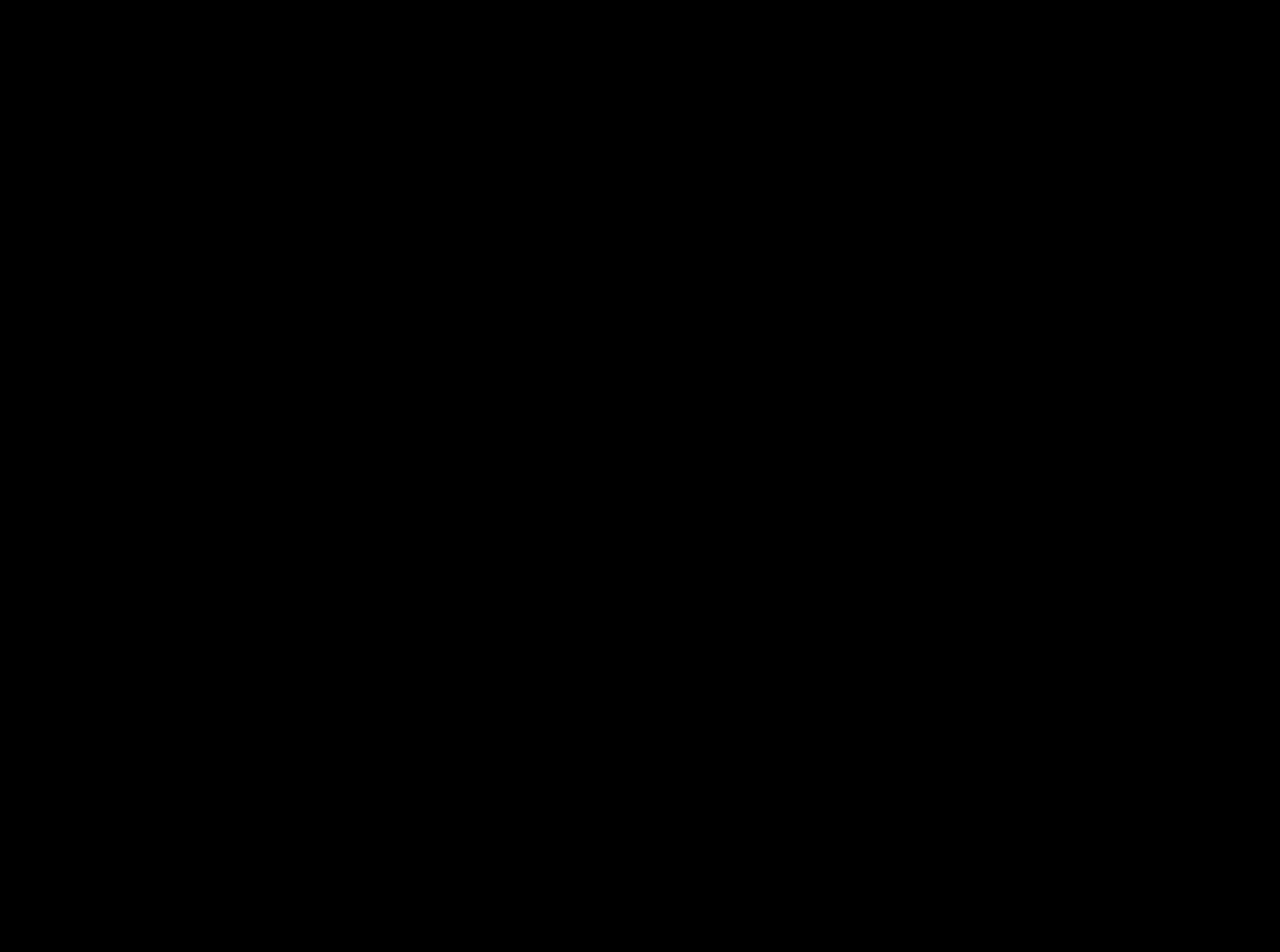
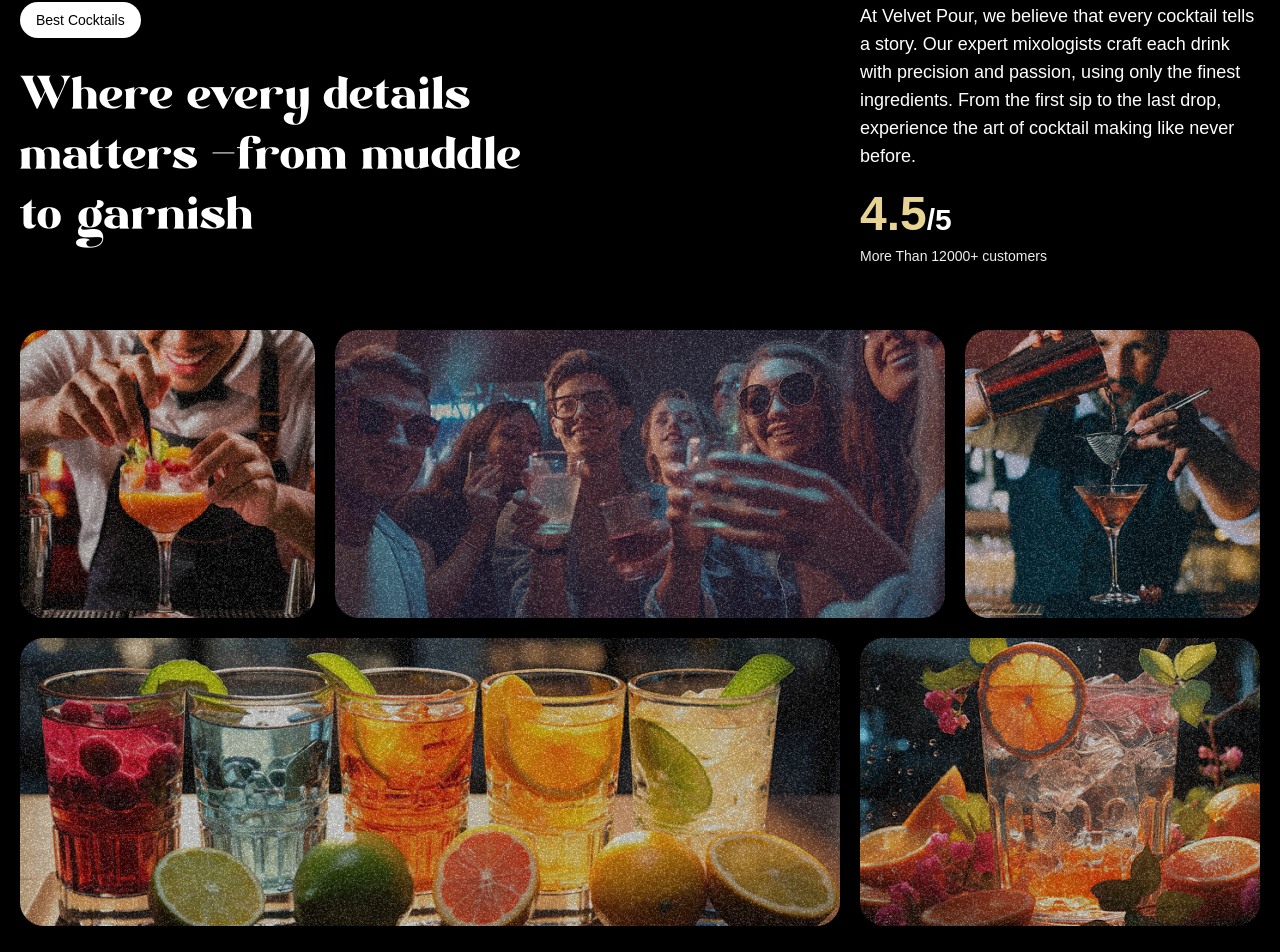
Before and after one commit to anjany06/gsapweb, a React (Vite) app: page / in a window 1280 px wide. Shown: the part 1710-2662 px from the top of the page. Before the commit the page ends 1600 px from the top, so only its background shows below. Built offline with nearby package versions, Linux system fonts and the light colour scheme; a web font is replaced by a local one.

Commit message:
feat: add About component with GSAP animations for scroll effects

```diff
--- a/src/App.jsx
+++ b/src/App.jsx
@@ -5,6 +5,7 @@
 import Navbar from "./components/Navbar";
 import Hero from "./components/Hero";
 import Cocktails from "./components/Cocktails";
+import About from "./components/About";
 
 const App = () => {
   return (
@@ -12,6 +13,7 @@
       <Navbar />
       <Hero />
       <Cocktails />
+      <About />
     </main>
   );
 };
--- /dev/null
+++ b/src/components/About.jsx
@@ -0,0 +1,101 @@
+import { useGSAP } from "@gsap/react";
+import { SplitText } from "gsap/all";
+import React from "react";
+import gsap from "gsap";
+
+const About = () => {
+  useGSAP(() => {
+    const titleSpilt = SplitText.create("#about h2", {
+      type: "words",
+    });
+
+    const scrollTimeline = gsap.timeline({
+      scrollTrigger: {
+        trigger: "#about",
+        start: "top center", // start the animation when the top of the about section hits cenetr of the viewport height
+      },
+    });
+
+    scrollTimeline
+      .from(titleSpilt.words, {
+        opacity: 0,
+        duration: 1,
+        yPercent: 100,
+        ease: "expo.out",
+        stagger: 0.02,
+      })
+      .from(
+        ".top-grid div, .bottom-grid div",
+        {
+          opacity: 0,
+          duration: 1,
+          ease: "power1.inOut",
+          stagger: 0.04,
+        },
+        "-=0.5" // overlap with the previous animation by 0.5 seconds like its start this animation half a second before the previous one ends
+      );
+  });
+  return (
+    <div id="about">
+      <div className="mb-16 md:px-0 px-5">
+        <div className="content">
+          <div className="md:col-span-8">
+            <p className="badge">Best Cocktails</p>
+            <h2>
+              Where every details matters <span className="text-white">-</span>
+              from muddle to garnish
+            </h2>
+          </div>
+
+          <div className="sub-content">
+            <p>
+              At Velvet Pour, we believe that every cocktail tells a story. Our
+              expert mixologists craft each drink with precision and passion,
+              using only the finest ingredients. From the first sip to the last
+              drop, experience the art of cocktail making like never before.
+            </p>
+
+            <div>
+              <p className="md:text-3xl text-xl font-bold">
+                <span>4.5</span>/5
+              </p>
+              <p className="text-sm text-white-100">
+                More Than 12000+ customers
+              </p>
+            </div>
+          </div>
+        </div>
+      </div>
+      <div className="top-grid">
+        <div className="md:col-span-3">
+          <div className="noisy" />
+          <img src="/images/abt1.png" alt="grid-img-1" />
+        </div>
+
+        <div className="md:col-span-6">
+          <div className="noisy" />
+          <img src="/images/abt2.png" alt="grid-img-2" />
+        </div>
+
+        <div className="md:col-span-3">
+          <div className="noisy" />
+          <img src="/images/abt5.png" alt="grid-img-5" />
+        </div>
+      </div>
+
+      <div className="bottom-grid">
+        <div className="md:col-span-8">
+          <div className="noisy" />
+          <img src="/images/abt3.png" alt="grid-img-3" />
+        </div>
+
+        <div className="md:col-span-4">
+          <div className="noisy" />
+          <img src="/images/abt4.png" alt="grid-img-4" />
+        </div>
+      </div>
+    </div>
+  );
+};
+
+export default About;
```
